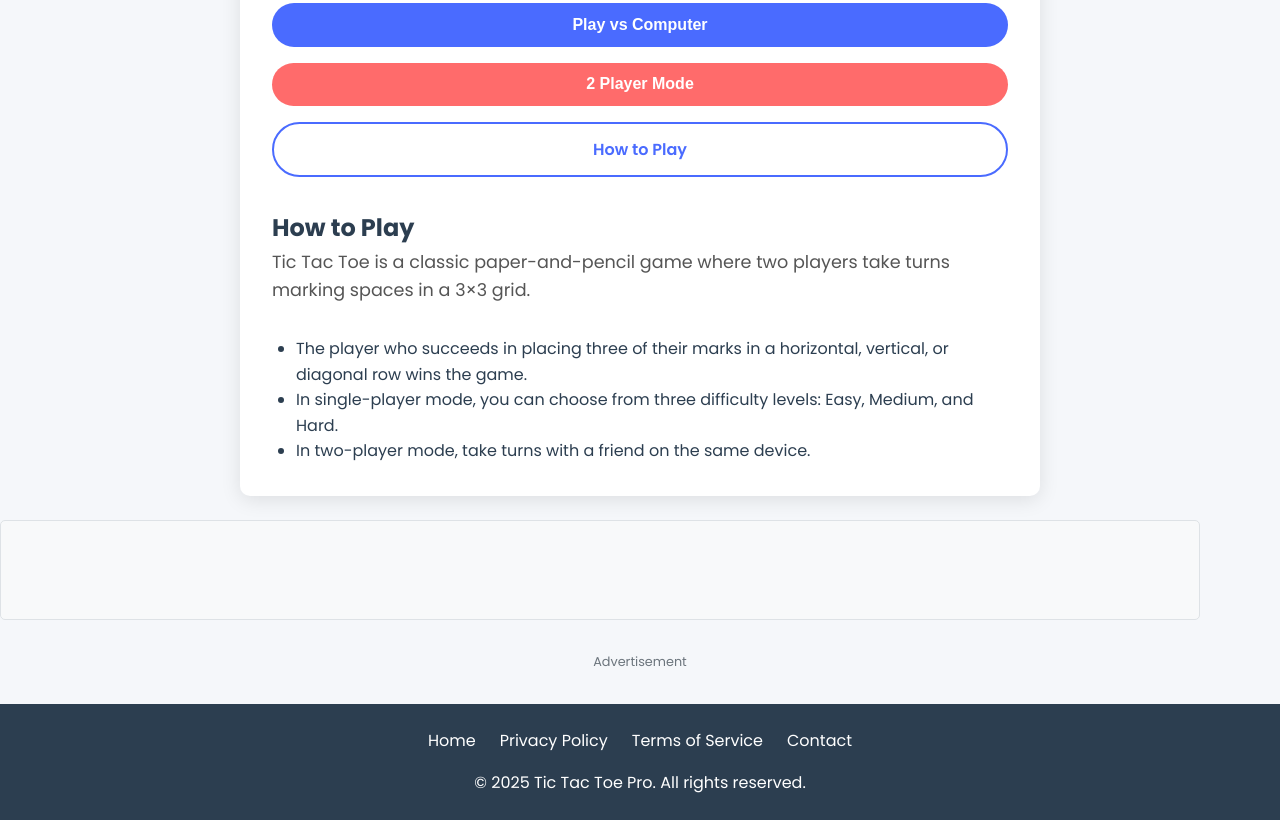
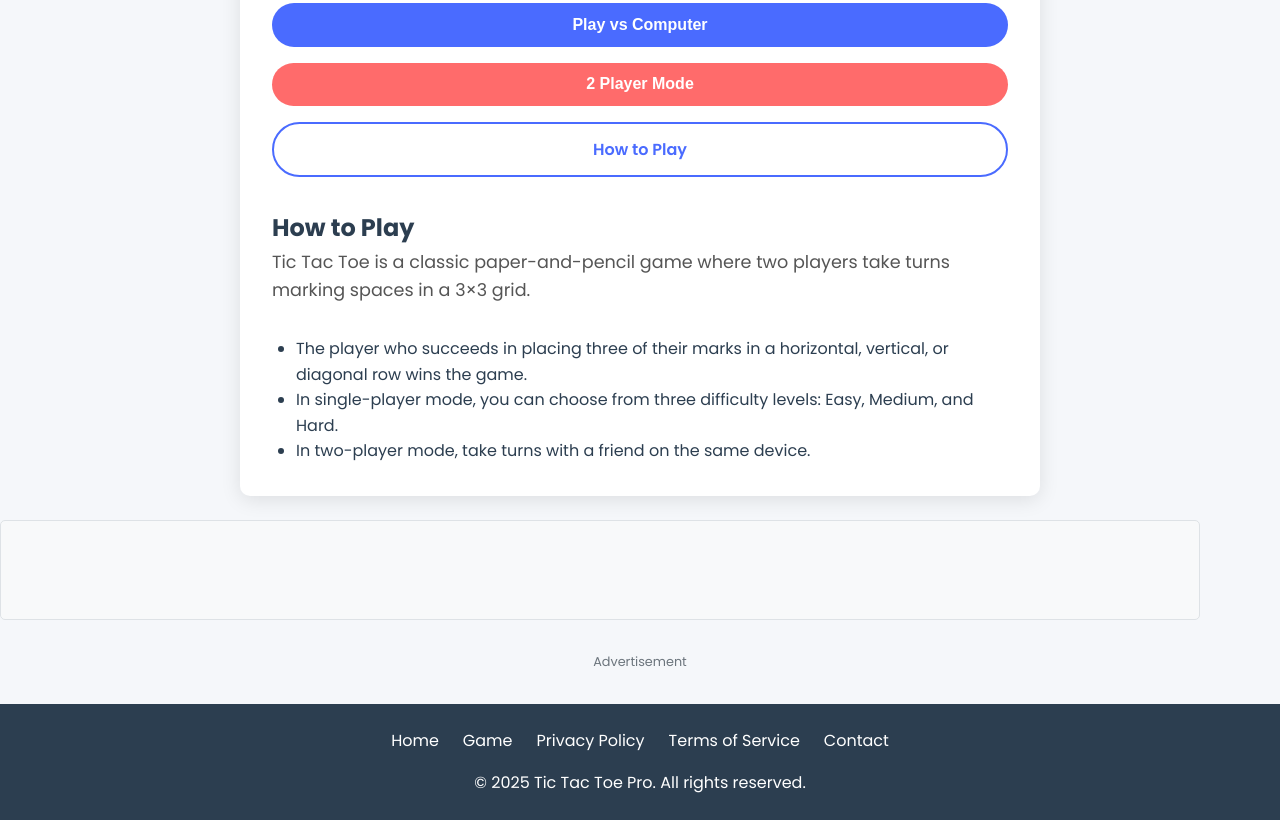
Before and after one commit to Tanmay4507/game, a plain HTML site: page Tic-Tac-Toe.html in a window 1280 px wide. Shown: the part 448-1268 px from the top of the page. Drawn offline with Linux system fonts and the light colour scheme.

Commit message:
Update Tic-Tac-Toe.html

```diff
--- a/Tic-Tac-Toe.html
+++ b/Tic-Tac-Toe.html
@@ -532,6 +532,7 @@
         <div class="container footer-content">
             <div class="footer-links">
                 <a href="#" class="footer-link">Home</a>
+                <a href="/game/Tic-Tac-Toe.html" class="footer-link">Game</a>
                 <a href="#" class="footer-link">Privacy Policy</a>
                 <a href="#" class="footer-link">Terms of Service</a>
                 <a href="#" class="footer-link">Contact</a>
```
